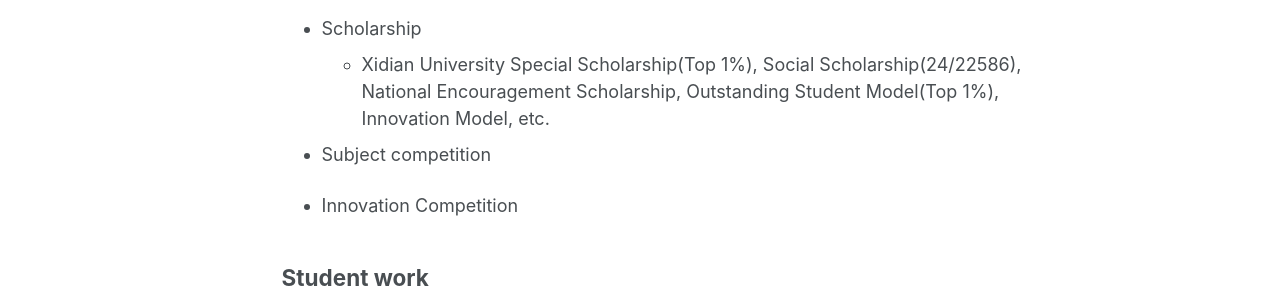
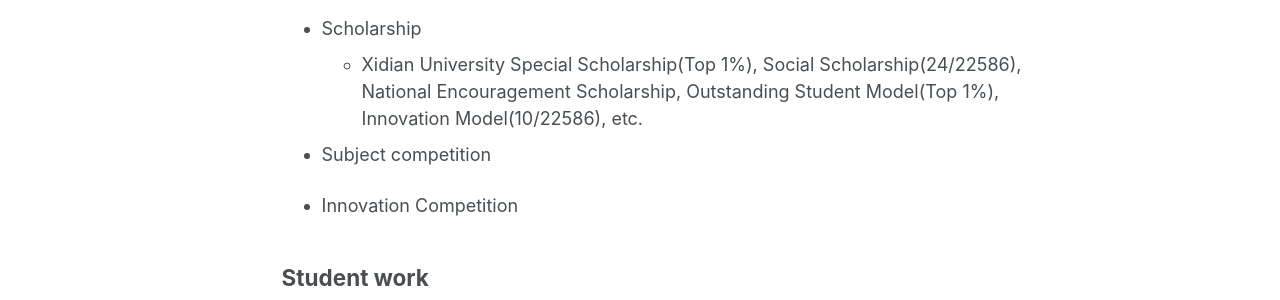
Before and after one commit to peilin-chen/peilin-chen.github.io, a Jekyll site: the page built from _pages/about.md, in a window 1280 px wide and 1149 px high. Shown: the part 646-946 px from the top of the window. Built offline with Jekyll 4.4.1, drawn with Linux system fonts in a browser that asks for light colours.

Commit message:
Update about.md

```diff
--- a/_pages/about.md
+++ b/_pages/about.md
@@ -24,7 +24,7 @@ WeChat&nbsp;&nbsp;&nbsp;&nbsp;:&nbsp;133-3650-5376&nbsp;&nbsp;&nbsp;&nbsp;&nbsp;
 
 ## Awards
 * Scholarship
-  - Xidian University Special Scholarship(Top 1%), Social Scholarship(24/22586), National Encouragement Scholarship, Outstanding Student Model(Top 1%), Innovation Model, etc.
+  - Xidian University Special Scholarship(Top 1%), Social Scholarship(24/22586), National Encouragement Scholarship, Outstanding Student Model(Top 1%), Innovation Model(10/22586), etc.
 * Subject competition
 
 * Innovation Competition
```
